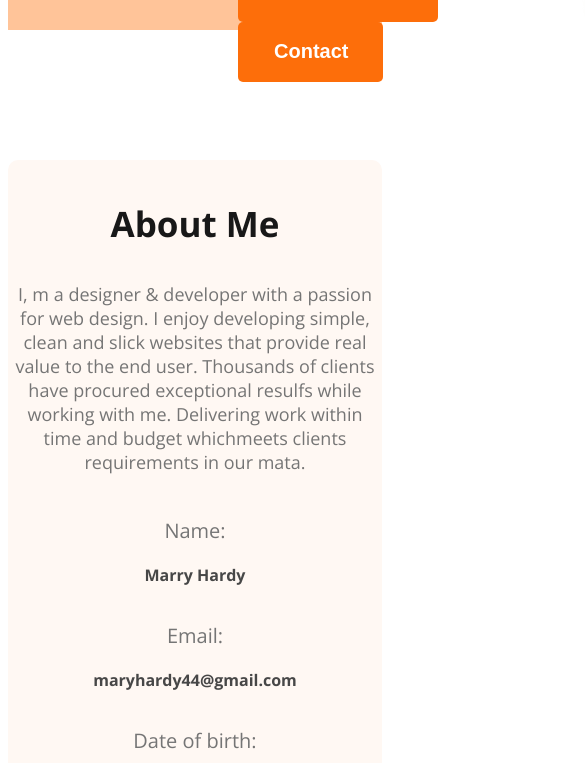
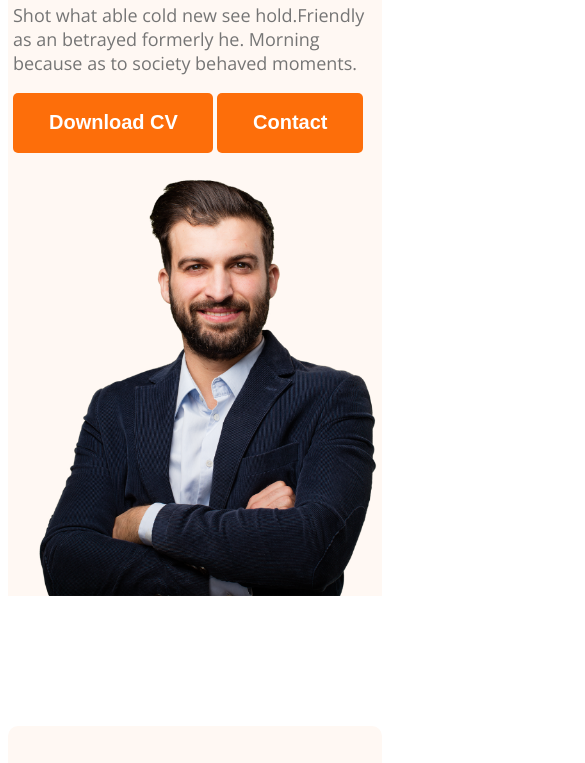
Before and after one commit to mahfuzarrahmanmunna/web-dev-portfolios, a plain HTML site: page index.html in a window 390 px wide. Shown: the part 897-1660 px from the top of the page, 585 px wide, since content can reach past the window. Drawn offline with nearby package versions, Linux system fonts and the light colour scheme.

Commit message:
alhamdulillah done

```diff
--- a/index.html
+++ b/index.html
@@ -28,7 +28,9 @@
                 <button class="btn-primary">Download CV</button>
                 <button class="btn-primary">Contact</button>
             </div>
-            <img class="banner-profile-picture" src="./images/hardy.png" alt="">
+
+                <img class="banner-profile-picture" src="./images/hardy.png" alt="">
+
         </div>
     </header>
     <main>
@@ -184,7 +186,7 @@
             </div>
             <div class="footer-form">
                 <h2 class="contact-head">Let’s Message me</h2>
-                <input type="text" placeholder="Your name" name="" id="">
+                <input type="text" placeholder="Your" name="" id="">
                 <input type="email" name="" placeholder="Your email" id="footer-input"><br>
                 <textarea name="" id="text-area" placeholder="Message">
                 </textarea><br>
--- a/styles/style.css
+++ b/styles/style.css
@@ -73,13 +73,13 @@ nav > ul > li > a {
 }
 
 /* Banner Styles */
-.banner {
+.banner, nav {
     display: flex;
     justify-content: space-between;
 }
 .banner-content {
     max-width: 585px;
-    height: 356px;
+    /* height: 356px; */
     margin: 0 35px 0 230px;
 }
 .banner-greetings {
@@ -97,7 +97,7 @@ nav > ul > li > a {
 }
 .banner-profile-picture {
     width: 584px;
-    height: 676px;
+    /* height: 676px; */
 
 }
 
@@ -256,11 +256,27 @@ footer input[type="text"], footer input[type="email"], footer textarea {
         justify-content: center;
         align-items: center;
     }
+    .banner, nav, ul {
+        flex-direction: column;
+    }
     footer input[type="text"], footer input[type="email"], footer textarea {
         width: calc(100% - 60px);
     }
     button[type=submit]{
         margin-bottom: 20px;
     }
+    .banner-content {
+        margin: 0 5px;
+    }
+    .header {
+        background-image: none;
+    }
+    .banner-profile-picture {
+        width: 100%;
+    }
+    .btn-primary {
+        margin-bottom: 10px;
+
+    }
 
 }
```
